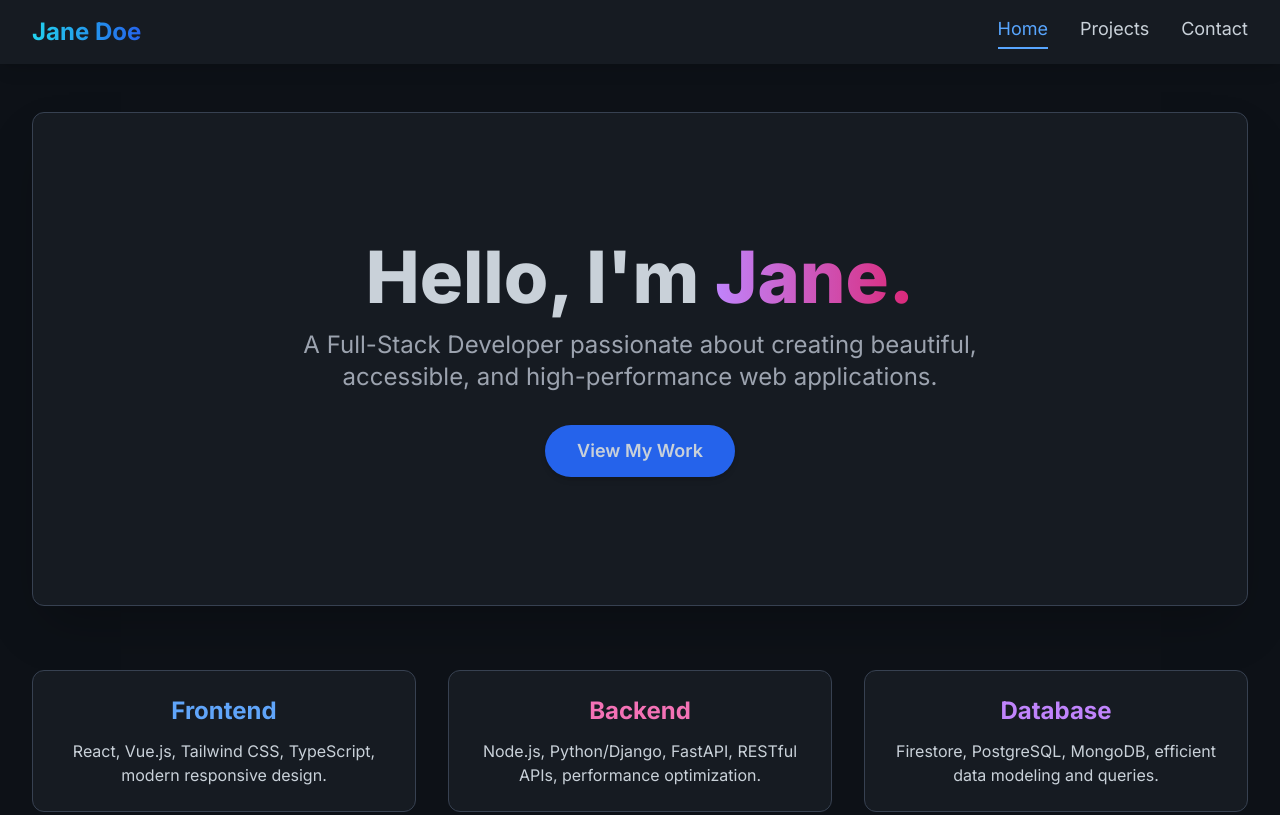
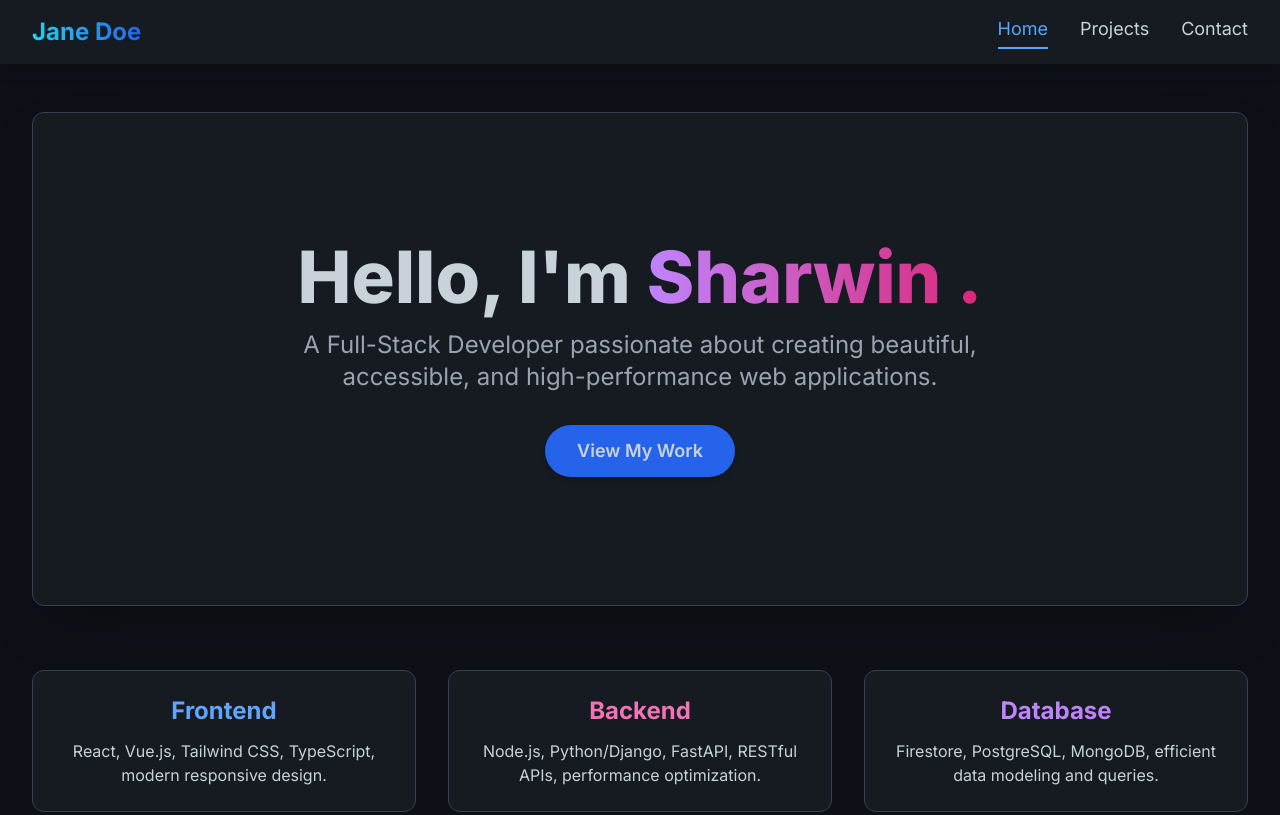
Before and after one commit to sharwinsalunke07/My-portfolio, a plain HTML site: page Index.html in a window 1280 px wide. Shown: the top 815 px of the page. Drawn offline with nearby package versions, Linux system fonts and the light colour scheme.

Commit message:
Update Index.html

```diff
--- a/Index.html
+++ b/Index.html
@@ -68,7 +68,8 @@
             <div class="text-center py-20 md:py-32 bg-[#161b22] rounded-xl shadow-2xl border border-gray-700">
                 <!-- Hero Content -->
                 <h1 class="text-5xl sm:text-7xl font-extrabold mb-4 leading-tight">
-                    Hello, I'm <span class="text-transparent bg-clip-text bg-gradient-to-r from-purple-400 to-pink-600">Jane.</span>
+                    Hello, I'm <span class="text-transparent bg-clip-text bg-gradient-to-r from-purple-400 to-pink-600">Sharwin
+                    .</span>
                 </h1>
                 <p class="text-xl sm:text-2xl text-gray-400 mb-8 max-w-3xl mx-auto">
                     A Full-Stack Developer passionate about creating beautiful, accessible, and high-performance web applications.
```
